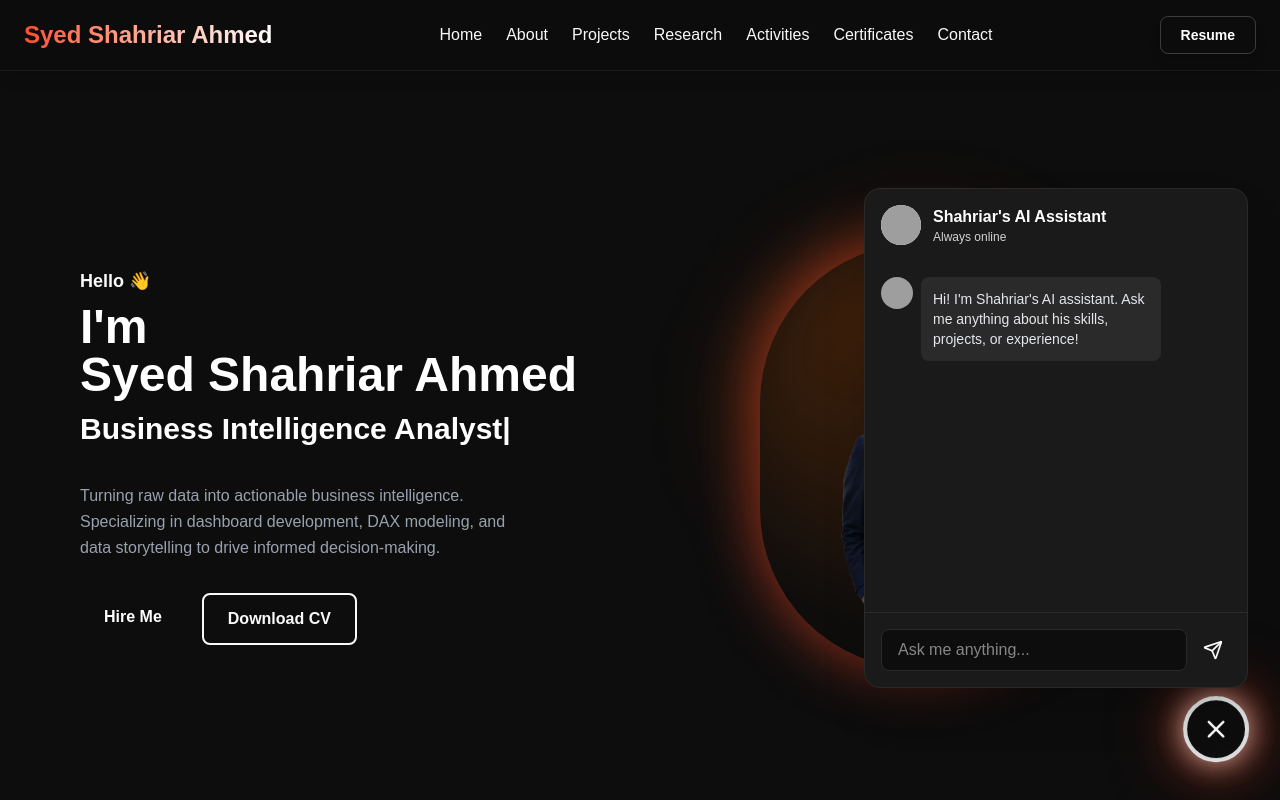
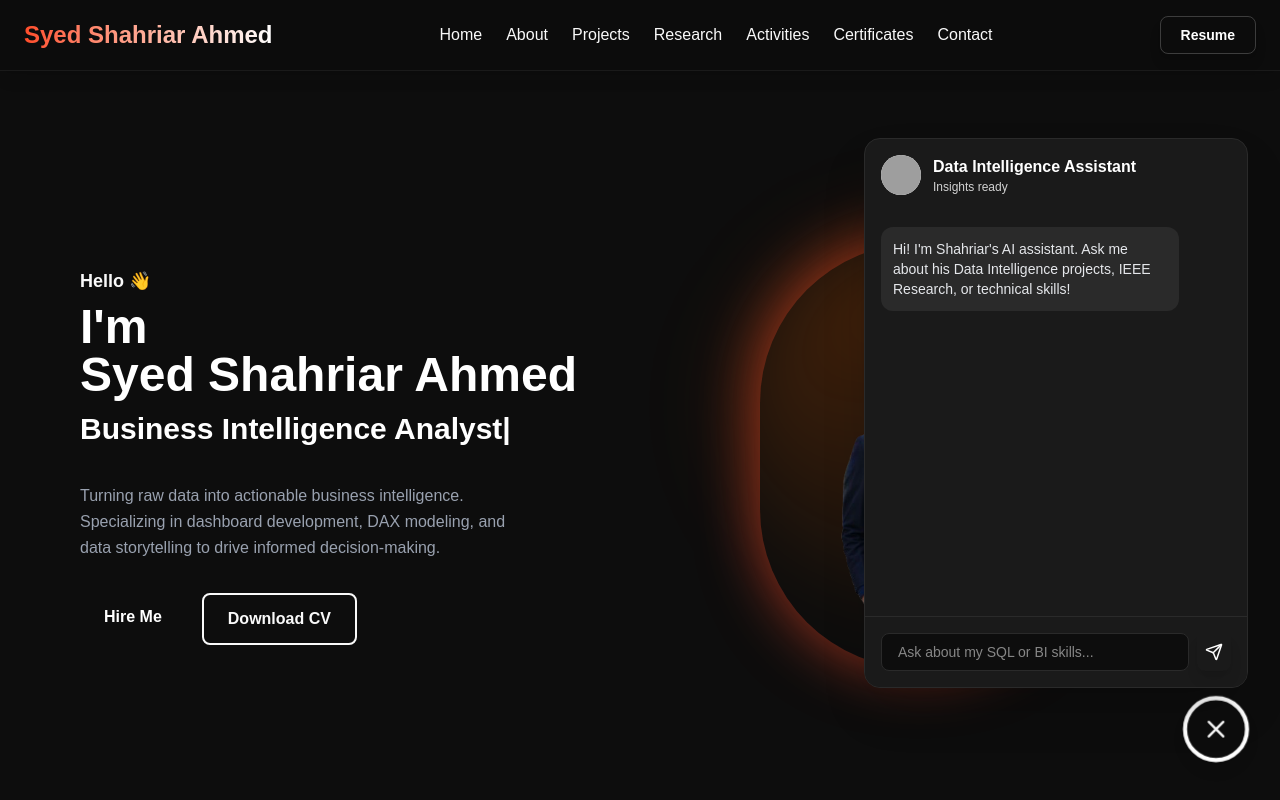
Before and after one commit to Shahriarshihab5/syed-shahriar-ahmed-portfolio, a React (Vite) app: page / in a window 1280 px wide. Both pictures are taken after a click on the button 1216 px from the left and 731 px from the top of the page. Shown: the top 800 px of the page. Built offline with nearby package versions, Linux system fonts and the light colour scheme; grey boxes are pictures that could not be loaded.

Commit message:
Latest Update 3

```diff
--- a/src/components/Chatbot.jsx
+++ b/src/components/Chatbot.jsx
@@ -6,7 +6,7 @@ const Chatbot = () => {
   const [isOpen, setIsOpen] = useState(false);
   const [messages, setMessages] = useState([
     {
-      text: "Hi! I'm Shahriar's AI assistant. Ask me anything about his skills, projects, or experience!",
+      text: "Hi! I'm Shahriar's AI assistant. Ask me about his Data Intelligence projects, IEEE Research, or technical skills!",
       isBot: true,
     },
   ]);
@@ -22,12 +22,10 @@ const Chatbot = () => {
     scrollToBottom();
   }, [messages]);
 
-  // Normalize text for better matching (handles typos)
   const normalizeText = (text) => {
     return text.toLowerCase().replace(/[^a-z0-9\s]/g, "").trim();
   };
 
-  // Fuzzy matching helper
   const fuzzyMatch = (input, keywords) => {
     const normalized = normalizeText(input);
     return keywords.some((keyword) => {
@@ -39,87 +37,65 @@ const Chatbot = () => {
     });
   };
 
-  // Predefined responses based on keywords with typo tolerance
   const getBotResponse = (userMessage) => {
     const msg = userMessage.toLowerCase();
 
-    // Secret Easter Egg - Jangu
+    // --- Secret Easter Eggs ---
     if (fuzzyMatch(msg, ["jangu", "i am jangu", "im jangu"])) {
-      return "Hey thesis mate, welcome! 🎉 Great to see you here! How can I help you today?";
+      return "Hey thesis mate, welcome! 🎉 Great to see you here! How's the data modeling going today?";
+    }
+    if (fuzzyMatch(msg, ["seyam", "siam", "i am seyam", "i am siam", "im seyam", "im siam"])) {
+      return "Hey! I'm busy with DAX formulas right now, but give me 1120 taka and I'll talk! 💸😂";
     }
 
-    // Secret Easter Egg - Seyam/Siam
-    if (fuzzyMatch(msg, ["seyam", "siam", "i am seyam", "i am siam", "im seyam", "im siam"])) {
-      return "Hey! Give me 1120 taka! 💸😂";
+    // --- Career Focus & Skills ---
+    if (fuzzyMatch(msg, ["skill", "tech", "stack", "know", "tools"])) {
+      return "Shahriar is an expert in Data Intelligence. His stack includes:\n\n📊 Power BI (DAX & Modeling)\n📉 Advanced Excel (Power Pivot)\n🗄️ SQL (Data Extraction)\n🐍 Python (Pandas/NumPy)\n⚛️ React.js (Frontend Foundation)\n\nHe specializes in turning complex datasets into actionable insights[cite: 6, 7].";
     }
 
-    // Skills
-    if (fuzzyMatch(msg, ["skill", "skills", "tech", "technology", "stack"])) {
-      return "Shahriar is skilled in React, JavaScript, HTML, CSS, Tailwind CSS, Firebase, Node.js, MongoDB, and more! He's also learning full-stack development. Want to know about specific technologies?";
+    // --- Research ---
+    if (fuzzyMatch(msg, ["research", "publication", "ieee", "paper", "medical", "cuet"])) {
+      return "Shahriar is a Published Researcher (IEEE, Scopus-indexed) [cite: 9, 44].\n\nHis lead work, 'Comparative Study of CNN-Based Transfer Learning Models for Osteoporosis Detection,' was accepted at the IEEE QPAIN Conference[cite: 43]. He presented this work at CUET, focusing on Explainable AI in healthcare[cite: 46].";
     }
 
-    // Projects
-    if (fuzzyMatch(msg, ["project", "projects", "work", "portfolio"])) {
-      return "Shahriar has built several projects:\n\n🛒 GadgetHeaven - E-commerce platform with React\n🐾 PetAdoption (Peddy) - Pet adoption web app\n📚 BookVibe - Book reading list manager\n\nWhich one would you like to know more about?";
+    // --- Data Projects ---
+    if (fuzzyMatch(msg, ["data project", "dashboard", "power bi", "excel project"])) {
+      return "Shahriar has built professional BI tools:\n\n🌦️ Weather Intelligence Dashboard (Power BI + API Integration) [cite: 12]\n👥 HR Analytics Dashboard (941 records, 13.8% attrition analysis) [cite: 16]\n💰 Sales & Revenue Forecasting (Excel Power Pivot & What-If Analysis)[cite: 18, 21].";
     }
 
-    // GadgetHeaven
-    if (fuzzyMatch(msg, ["gadget", "gadgetheaven", "ecommerce", "shop"])) {
-      return "🛒 GadgetHeaven - A responsive React e-commerce platform with cart management, wishlist, and Firebase authentication.\n\n🔗 Live: https://gadget-heaven-eight.vercel.app/\n💻 GitHub: https://github.com/Shahriarshihab5/Gadget-Heaven\n\nTech: React, Tailwind CSS, Firebase, Context API, LocalStorage";
+    // --- Engineering Projects ---
+    if (fuzzyMatch(msg, ["web project", "software", "react project", "engineering"])) {
+      return "With a solid CSE foundation, he built:\n\n🏥 AI Osteoarthritis Detector (Deep Learning + React)\n🛒 Shopify Inspired Platform (Next.js & MongoDB)\n🐾 Peddy (Pet Adoption App)\n\nHe uses his software engineering skills to build more interactive data tools.";
     }
 
-    // PetAdoption/Peddy
-    if (fuzzyMatch(msg, ["peddy", "pet", "adoption", "petadoption"])) {
-      return "🐾 PetAdoption (Peddy) - A responsive pet adoption web app with interactive modals, filtering, and price sorting.\n\n🔗 Live: https://peddy-pet-adoptionnsite.surge.sh/\n💻 GitHub: https://github.com/Shahriarshihab5/CSE416-Web-Engineering-Lab-Project\n\nTech: HTML5, Tailwind CSS, JavaScript (ES6+), Node.js, MongoDB";
+    // --- Education ---
+    if (fuzzyMatch(msg, ["education", "university", "cgpa", "diu"])) {
+      return "Shahriar is a CSE Graduate from Daffodil International University with a strong CGPA of 3.55[cite: 23, 25]. He has rigorous foundations in Database Management, Statistics, and System Design[cite: 26].";
     }
 
-    // BookVibe
-    if (fuzzyMatch(msg, ["bookvibe", "book", "vibe", "reading", "books"])) {
-      return "📚 BookVibe - A responsive book listing app with read-list management, sorting, and toast notifications.\n\n🔗 Live: https://book-vibee8.netlify.app/\n💻 GitHub: https://github.com/Shahriarshihab5/Bookvibe\n\nTech: React, Tailwind CSS, Firebase, React Router, Local Storage";
+    // --- Activities & Leadership ---
+    if (fuzzyMatch(msg, ["activity", "cricket", "leadership", "vp", "volunteer"])) {
+      return "Beyond the screen, Shahriar is a leader:\n\n🏏 Champion Cricketer (DIU Sports Week 2025)\n👔 Vice President of Rajshahi Students Association (Led 300+ students) [cite: 49, 50]\n📋 Protocol Officer (DIU Job Utsob 2025)[cite: 52].";
     }
 
-    // Education
-    if (fuzzyMatch(msg, ["education", "university", "study", "college", "cgpa"])) {
-      return "Shahriar is a CSE student at Daffodil International University with a CGPA of 3.56. He has strong foundations in Data Structures, Algorithms, OOP, and System Design.";
+    // --- Contact & Location ---
+    if (fuzzyMatch(msg, ["contact", "email", "location", "address", "phone"])) {
+      return "You can reach Shahriar at syedshahriarahmed0@gmail.com[cite: 2].\n\n📍 Present: Uttara, Dhaka\n🏡 Hometown: Rajshahi.";
     }
 
-    // Contact
-    if (fuzzyMatch(msg, ["contact", "email", "reach", "phone", "call"])) {
-      return "You can reach Shahriar at:\n📧 shahriarshihab1123@gmail.com\n📱 +880 1737712021\n\nOr scroll down to the Contact section to send a message!";
+    // --- Greetings & Thanks ---
+    if (fuzzyMatch(msg, ["hi", "hello", "hey", "hii"])) {
+      return "Hello! 👋 I'm Shahriar's BI assistant. Need insights on his Data Analysis projects or IEEE research?";
+    }
+    if (fuzzyMatch(msg, ["thank", "thanks"])) {
+      return "You're welcome! Data never sleeps, and neither does my assistance! 😊";
     }
 
-    // GitHub
-    if (fuzzyMatch(msg, ["github", "code", "repo", "repository"])) {
-      return "Check out Shahriar's GitHub: https://github.com/Shahriarshihab5\n\nHe has multiple projects showcasing his React, JavaScript, and full-stack skills!";
-    }
-
-    // Experience
-    if (fuzzyMatch(msg, ["experience", "work", "job"])) {
-      return "Shahriar is currently building his portfolio through academic and personal projects. He's passionate about front-end development and actively learning backend technologies to become a full-stack developer.";
-    }
-
-    // Resume
-    if (fuzzyMatch(msg, ["resume", "cv", "download"])) {
-      return "You can download Shahriar's resume from the navbar at the top or from the hero section. It contains all his skills, projects, and education details!";
-    }
-
-    // Greeting
-    if (fuzzyMatch(msg, ["hi", "hello", "hey", "helo", "hii"])) {
-      return "Hello! 👋 How can I help you learn more about Shahriar today?";
-    }
-
-    // Thanks
-    if (fuzzyMatch(msg, ["thank", "thanks", "thankyou"])) {
-      return "You're welcome! Feel free to ask anything else about Shahriar's work! 😊";
-    }
-
-    // Default
-    return "I can help you with information about Shahriar's skills, projects, education, or contact details. What would you like to know?";
+    return "I can tell you about Shahriar's Data Analytics skills, IEEE Research, Power BI dashboards, or his leadership as a Cricket Champion. What interests you?";
   };
 
   const handleSend = () => {
     if (input.trim() === "") return;
-
     const userMessage = { text: input, isBot: false };
     setMessages((prev) => [...prev, userMessage]);
     setInput("");
@@ -133,151 +109,78 @@ const Chatbot = () => {
   };
 
   const handleKeyPress = (e) => {
-    if (e.key === "Enter") {
-      handleSend();
-    }
+    if (e.key === "Enter") handleSend();
   };
 
   return (
     <>
-      {/* Floating Chat Button with Animations */}
       <motion.button
         onClick={() => setIsOpen(!isOpen)}
         whileHover={{ scale: 1.1 }}
         whileTap={{ scale: 0.9 }}
-        animate={{
-          y: [0, -10, 0],
-        }}
-        transition={{
-          duration: 2,
-          repeat: Infinity,
-          ease: "easeInOut",
-        }}
-        className="fixed z-50 w-16 h-16 rounded-full bg-primary shadow-lg flex items-center justify-center border-4 border-white animate-pulse-glow bottom-24 md:bottom-8 right-8"
-        aria-label="Toggle chatbot"
+        animate={{ y: [0, -10, 0] }}
+        transition={{ duration: 2, repeat: Infinity, ease: "easeInOut" }}
+        className="fixed z-50 w-16 h-16 rounded-full bg-primary shadow-lg flex items-center justify-center border-4 border-white bottom-24 md:bottom-8 right-8"
       >
-        {isOpen ? (
-          <X size={28} className="text-white" />
-        ) : (
-          <MessageCircle size={28} className="text-white" />
-        )}
+        {isOpen ? <X size={28} className="text-white" /> : <MessageCircle size={28} className="text-white" />}
       </motion.button>
 
-      {/* Chat Window */}
       <AnimatePresence>
         {isOpen && (
           <motion.div
             initial={{ opacity: 0, y: 20, scale: 0.95 }}
             animate={{ opacity: 1, y: 0, scale: 1 }}
             exit={{ opacity: 0, y: 20, scale: 0.95 }}
-            transition={{ duration: 0.2 }}
-            className="fixed bottom-32 md:bottom-28 right-8 z-50 w-96 h-[500px] bg-[#1a1a1a] rounded-2xl shadow-2xl border border-[#2a2a2a] flex flex-col overflow-hidden"
+            className="fixed bottom-32 md:bottom-28 right-8 z-50 w-96 h-[550px] bg-[#1a1a1a] rounded-2xl shadow-2xl border border-[#2a2a2a] flex flex-col overflow-hidden"
           >
             {/* Header */}
             <div className="bg-primary p-4 flex items-center gap-3">
               <div className="w-10 h-10 rounded-full bg-white flex items-center justify-center overflow-hidden">
-                <img
-                  src="https://api.dicebear.com/7.x/bottts/svg?seed=AI&backgroundColor=ff4c29"
-                  alt="AI Assistant"
-                  className="w-full h-full"
-                />
+                <img src="https://api.dicebear.com/7.x/bottts/svg?seed=Shahriar&backgroundColor=ff4c29" alt="AI Assistant" className="w-full h-full" />
               </div>
               <div>
-                <h3 className="text-white font-semibold">Shahriar's AI Assistant</h3>
-                <p className="text-white/80 text-xs">Always online</p>
+                <h3 className="text-white font-semibold">Data Intelligence Assistant</h3>
+                <p className="text-white/80 text-xs">Insights ready</p>
               </div>
             </div>
 
             {/* Messages */}
             <div className="flex-1 overflow-y-auto p-4 space-y-4">
               {messages.map((message, index) => (
-                <motion.div
-                  key={index}
-                  initial={{ opacity: 0, y: 10 }}
-                  animate={{ opacity: 1, y: 0 }}
-                  className={`flex ${message.isBot ? "justify-start" : "justify-end"}`}
-                >
-                  <div className={`flex gap-2 max-w-[80%] ${message.isBot ? "" : "flex-row-reverse"}`}>
-                    {message.isBot && (
-                      <div className="w-8 h-8 rounded-full bg-primary flex items-center justify-center flex-shrink-0 overflow-hidden">
-                        <img
-                          src="https://api.dicebear.com/7.x/bottts/svg?seed=AI&backgroundColor=ff4c29"
-                          alt="AI"
-                          className="w-full h-full"
-                        />
-                      </div>
-                    )}
-                    <div
-                      className={`p-3 rounded-lg ${
-                        message.isBot
-                          ? "bg-[#2a2a2a] text-gray-200"
-                          : "bg-primary text-white"
-                      }`}
-                    >
+                <motion.div key={index} initial={{ opacity: 0, y: 10 }} animate={{ opacity: 1, y: 0 }} className={`flex ${message.isBot ? "justify-start" : "justify-end"}`}>
+                  <div className={`flex gap-2 max-w-[85%] ${message.isBot ? "" : "flex-row-reverse"}`}>
+                    <div className={`p-3 rounded-xl ${message.isBot ? "bg-[#2a2a2a] text-gray-200" : "bg-primary text-white shadow-lg"}`}>
                       <p className="text-sm whitespace-pre-line">{message.text}</p>
                     </div>
                   </div>
                 </motion.div>
               ))}
-
-              {/* Typing Indicator */}
               {isTyping && (
-                <motion.div
-                  initial={{ opacity: 0 }}
-                  animate={{ opacity: 1 }}
-                  className="flex justify-start gap-2"
-                >
-                  <div className="w-8 h-8 rounded-full bg-primary flex items-center justify-center flex-shrink-0 overflow-hidden">
-                    <img
-                      src="https://api.dicebear.com/7.x/bottts/svg?seed=AI&backgroundColor=ff4c29"
-                      alt="AI"
-                      className="w-full h-full"
-                    />
+                <div className="flex justify-start gap-2">
+                  <div className="bg-[#2a2a2a] p-3 rounded-lg flex gap-1">
+                    {[0, 0.2, 0.4].map((d) => (
+                      <motion.div key={d} className="w-1.5 h-1.5 bg-gray-400 rounded-full" animate={{ y: [0, -5, 0] }} transition={{ duration: 0.6, repeat: Infinity, delay: d }} />
+                    ))}
                   </div>
-                  <div className="bg-[#2a2a2a] p-3 rounded-lg">
-                    <div className="flex gap-1">
-                      <motion.div
-                        className="w-2 h-2 bg-gray-400 rounded-full"
-                        animate={{ y: [0, -5, 0] }}
-                        transition={{ duration: 0.6, repeat: Infinity, delay: 0 }}
-                      />
-                      <motion.div
-                        className="w-2 h-2 bg-gray-400 rounded-full"
-                        animate={{ y: [0, -5, 0] }}
-                        transition={{ duration: 0.6, repeat: Infinity, delay: 0.2 }}
-                      />
-                      <motion.div
-                        className="w-2 h-2 bg-gray-400 rounded-full"
-                        animate={{ y: [0, -5, 0] }}
-                        transition={{ duration: 0.6, repeat: Infinity, delay: 0.4 }}
-                      />
-                    </div>
-                  </div>
-                </motion.div>
+                </div>
               )}
-
               <div ref={messagesEndRef} />
             </div>
 
             {/* Input */}
-            <div className="p-4 border-t border-[#2a2a2a]">
+            <div className="p-4 border-t border-[#2a2a2a] bg-[#1a1a1a]">
               <div className="flex gap-2">
                 <input
                   type="text"
                   value={input}
                   onChange={(e) => setInput(e.target.value)}
                   onKeyPress={handleKeyPress}
-                  placeholder="Ask me anything..."
-                  className="flex-1 bg-[#0d0d0d] text-white px-4 py-2 rounded-lg border border-[#2a2a2a] focus:outline-none focus:border-primary transition-colors"
+                  placeholder="Ask about my SQL or BI skills..."
+                  className="flex-1 bg-[#0d0d0d] text-white px-4 py-2 rounded-lg border border-[#2a2a2a] focus:outline-none focus:border-primary transition-all text-sm"
                 />
-                <motion.button
-                  onClick={handleSend}
-                  whileHover={{ scale: 1.05 }}
-                  whileTap={{ scale: 0.95 }}
-                  className="bg-primary text-white p-2 rounded-lg hover:shadow-[0_0_15px_rgba(255,76,41,0.5)] transition-all"
-                >
-                  <Send size={20} />
-                </motion.button>
+                <button onClick={handleSend} className="bg-primary text-white p-2 rounded-lg hover:shadow-primary/50 shadow-lg transition-all">
+                  <Send size={18} />
+                </button>
               </div>
             </div>
           </motion.div>
```
